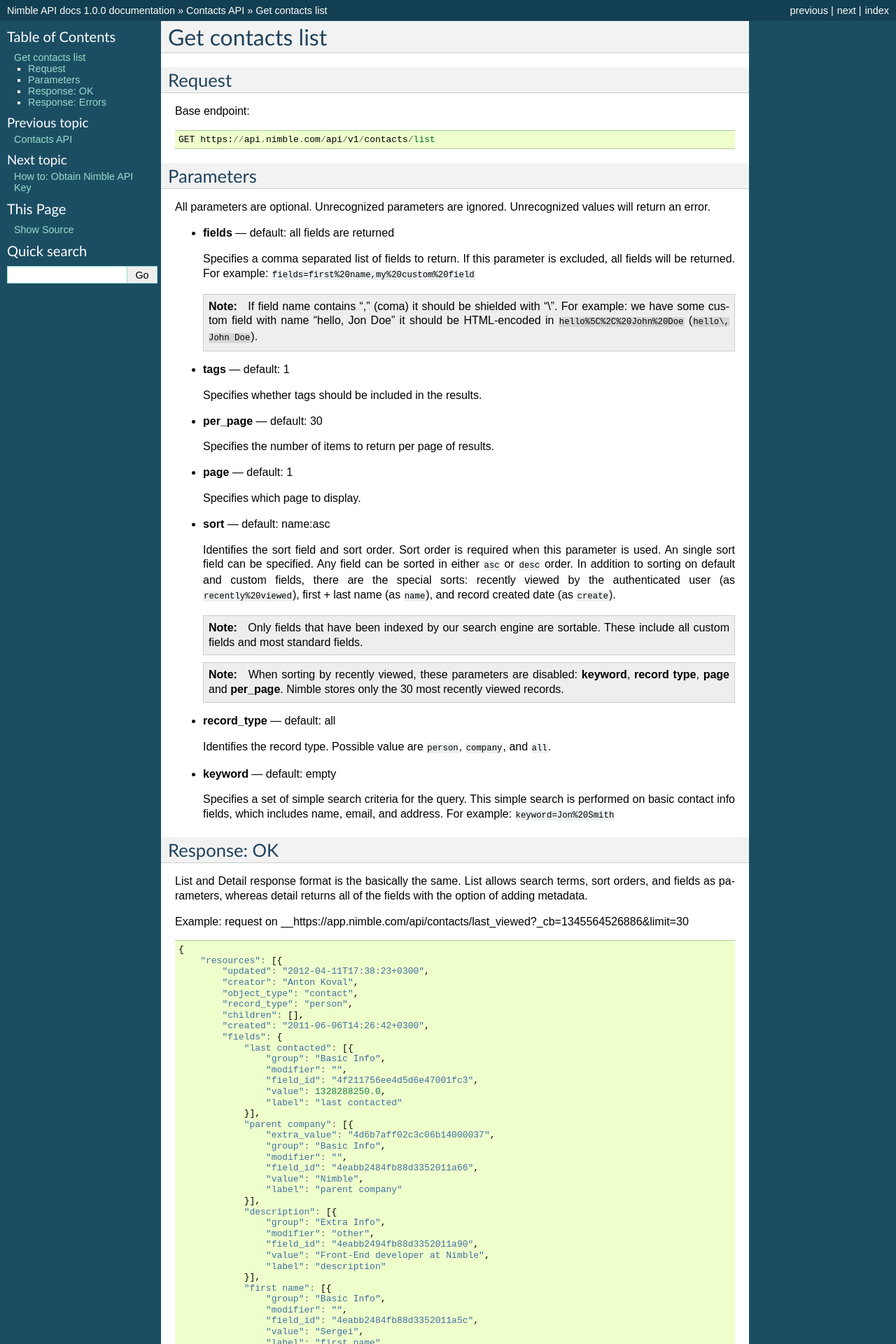
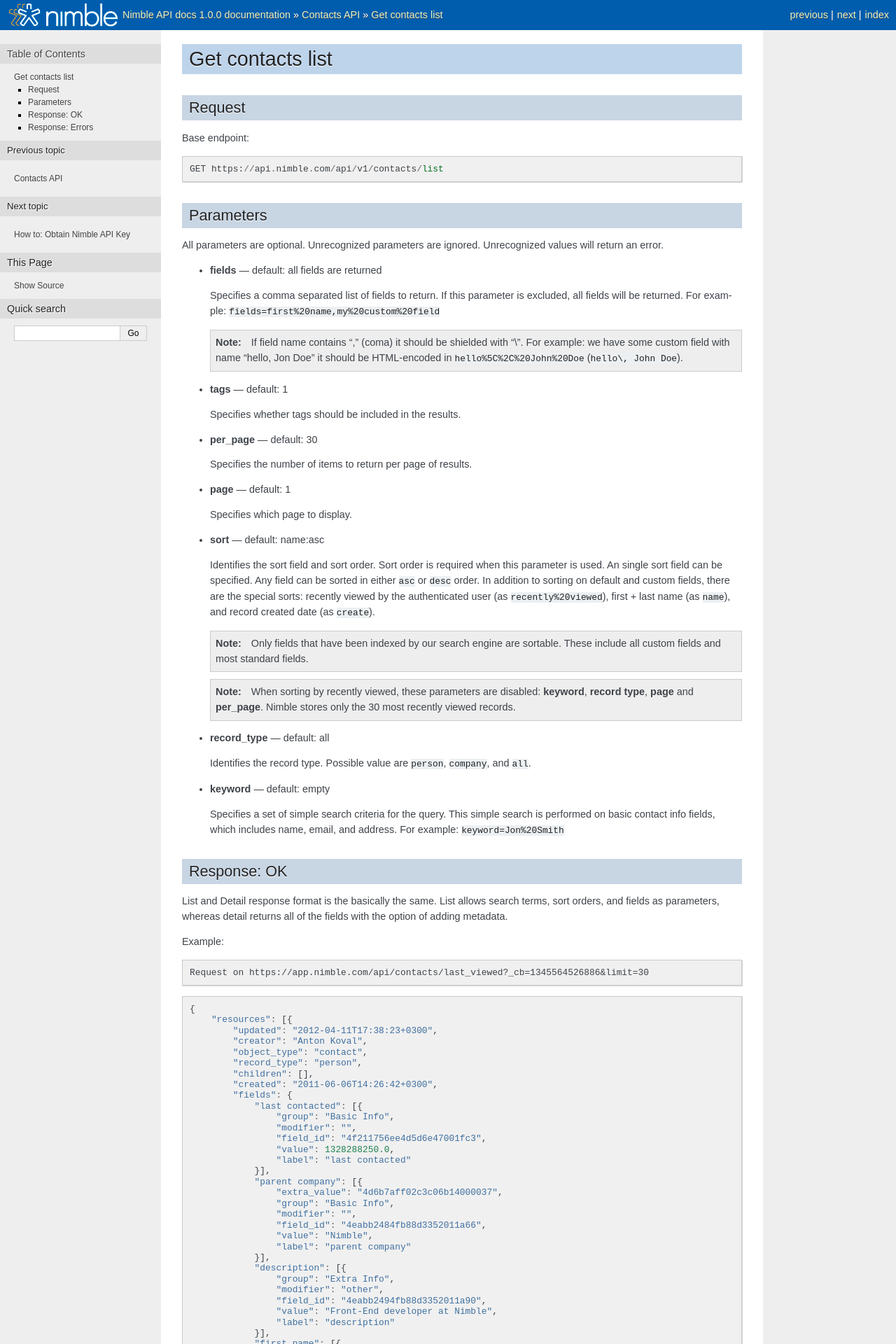
Before and after one commit to nimblecrm/api-docs, a Sphinx documentation site: the page built from docs/contacts/list.rst, in a window 1280 px wide. Shown: the top 1920 px of the page at 70% size. Built offline with Sphinx 7.4.7, drawn with Linux system fonts in a browser that asks for light colours.

Commit message:
Apply own style
Applied our own style for documentation

```diff
--- /dev/null
+++ b/docs/_static/nimble.css
@@ -0,0 +1,59 @@
+div.highlight{
+    background-color: #f0f0f0 !important;
+}
+
+div.highlight pre {
+    background-color: #f0f0f0 !important;
+}
+
+
+div.related {
+    background-color: #005dae !important;
+    padding-bottom:5px !important;
+    padding-top:5px !important;
+}
+
+
+dl.method, dl.staticmethod, dl.classmethod {
+    border-bottom:1px solid #ccc;
+}
+
+dl.class>dt {background-color:#eef;padding:5px;font-size:120%}
+
+/* ol.arabic li {margin:0;} */
+ol.arabic li .first{padding:0 !important; margin:0 !important;}
+
+a>tt {color: #005B81 !important;}
+a.reference:hover { color: white !important; background-color: #005B81; text-decoration: none !important;}
+a.reference:hover>tt {color: white !important;}
+
+p.graphviz img{margin:0 auto !important; display:block;}
+p.plantuml img{margin:0 auto !important; display:block;}
+
+
+
+/* -- index page ------------------------------------------------------------ */
+
+table.contentstable {
+    width: 90%;
+}
+
+table.contentstable p.biglink {
+    line-height: 150%;
+}
+
+a.biglink {
+    font-size: 1.3em;
+}
+
+span.linkdescr {
+    font-style: italic;
+    padding-top: 5px;
+    font-size: 90%;
+}
+
+
+
+.highlight-bash pre {
+background-color: #F0F0F0 !important;
+}
--- /dev/null
+++ b/docs/_templates/indexcontent.html
@@ -0,0 +1,175 @@
+{% extends "defindex.html" %}
+
+{% block body %}
+
+ <h1>{{ docstitle|e }}</h1>
+  <!--
+  <p>
+    Welcome! This is
+    {% block description %}the documentation for {{ project|e }}
+    {{ release|e }}{% if last_updated %}, last updated {{ last_updated|e }}{% endif %}{% endblock %}.
+  </p>
+-->
+
+{% block tables %}
+  <p><strong>Nimble Core packages:</strong></p>
+  <table class="contentstable" align="center"><tr>
+    <td width="50%">
+      <p class="biglink"><a class="biglink" href="{{ pathto("contacts/doc/index") }}">Contacts</a><br/>
+         <span class="linkdescr"> All about contacts, CRUD, imports, tagging, etc.  </span></p>
+
+      <p class="biglink"><a class="biglink" href="{{ pathto("messages/doc/index") }}">Messages</a><br/>
+         <span class="linkdescr">All about fetching e-mail, facebook, linkedin, twitter messages</span></p>
+
+      <p class="biglink"><a class="biglink" href="{{ pathto("activities/doc/index") }}">Activities</a><br/>
+         <span class="linkdescr">Working with tasks &amp; events</span></p>
+
+      <p class="biglink"><a class="biglink" href="{{ pathto("tags/doc/index") }}">Tags</a><br/>
+         <span class="linkdescr">How tagging works</span></p>
+
+      <p class="biglink"><a class="biglink" href="{{ pathto("deals/doc/index") }}">Deals</a><br/>
+         <span class="linkdescr">All about Deals</span></p>
+
+      <p class="biglink"><a class="biglink" href="{{ pathto("search/doc/index") }}">Search</a><br/>
+         <span class="linkdescr">A saga about ElasticSearch(ES)</span></p>
+
+    </td><td width="50%">
+
+
+
+      <p class="biglink"><a class="biglink" href="{{ pathto("core/doc/index") }}">Core</a><br/>
+         <span class="linkdescr">Common stuff, models, helpers, etc. </span></p>
+
+      <p class="biglink"><a class="biglink" href="{{ pathto("config/doc/index") }}">Config</a><br/>
+         <span class="linkdescr">A list of configurable parameters</span></p>
+
+      <p class="biglink"><a class="biglink" href="{{ pathto("dispatcher/doc/index") }}">Dispatcher service</a><br/>
+         <span class="linkdescr">Internal dispatcher service</span></p>
+
+      <p class="biglink"><a class="biglink" href="{{ pathto("slon/doc/index") }}">SLON service</a><br/>
+         <span class="linkdescr"><b>S</b>torage <b>L</b>ayer <b>O</b>f <b>N</b>imble</span></p>
+
+      <p class="biglink"><a class="biglink" href="{{ pathto("sync/doc/index") }}">Sync package</a><br/>
+         <span class="linkdescr">Synchronization of different stuff</span></p>
+
+      <p class="biglink"><a class="biglink" href="{{ pathto("invites/doc/index") }}">Invites package</a><br/>
+         <span class="linkdescr">Invites functionality for Nimble users</span></p>
+    </td></tr>
+  </table>
+
+
+
+   <p><strong>Integration with 3rd party systems</strong></p>
+  <table class="contentstable" align="center"><tr>
+    <td width="50%">
+        <p class="biglink"><a class="biglink" href="{{ pathto("assistly/doc/index") }}">Assitly</a><br/>
+         <span class="linkdescr"><a href="http://assistly.com">Assistly</a> customer support</span></p>
+
+        <p class="biglink"><a class="biglink" href="{{ pathto("mailchimp/doc/index") }}">Mailchimp</a><br/>
+         <span class="linkdescr"><a href="http://mailchimp.com">Mailchimp</a> email marketing</span></p>
+
+        <p class="biglink"><a class="biglink" href="{{ pathto("gmarket/doc/index") }}">Google Marketplace</a><br/>
+         <span class="linkdescr">Integration with <a href="www.google.com/enterprise/marketplace/">Google Marketplace</a>
+         </span></p>
+    </td><td width="50%">
+
+      <p class="biglink"><a class="biglink" href="{{ pathto("hubspot/doc/index") }}"> Hubspot</a><br/>
+         <span class="linkdescr"><a href="http://hubspot.com">Hubspot</a> Inbound Marketing Software  </span></p>
+
+      <p class="biglink"><a class="biglink" href="{{ pathto("wufoo/doc/index") }}">Wufoo</a><br/>
+         <span class="linkdescr"><a href="http://wufoo.com">Wufoo</a> is an online form builder</span></p>
+    </td></tr>
+  </table>
+
+
+  <p><strong>Python client for Nimble API</strong></p>
+  <table class="contentstable" align="center"><tr>
+    <td width="50%">
+      <p class="biglink"><a class="biglink" href="{{ pathto("client/doc/index") }}">API Client</a><br/>
+         <span class="linkdescr">API Client based on Tornado's SyncHTTPClient</span></p>
+
+     </td></tr>
+  </table>
+
+
+
+  <p><strong>FAQ &amp; tutorials:</strong></p>
+  <table class="contentstable" align="center"><tr>
+    <td width="50%">
+      <p class="biglink"><a class="biglink" href="{{ pathto("repository") }}">About repositories</a><br/>
+         <span class="linkdescr">Structure and maintenance of Nimble top-level repository</span>
+      </p>
+      <p class="biglink"><a class="biglink" href="{{ pathto("doctutorial") }}">Sample documentation</a><br/>
+         <span class="linkdescr">A sample of rich documentation with diagrams &amp; graphs, code, etc.</span>
+      </p>
+      <p class="biglink"><a class="biglink" href="{{ pathto("logging") }}">Logging</a><br/>
+            <span class="linkdescr">Logging guidelines &amp; how it works</span>
+      </p>
+      <p class="biglink"><a class="biglink" href="{{ pathto("api_framework") }}">API framework (Proof of concept)</a><br/>
+          <span class="linkdescr">First draft of new API framework documentation</span>
+      </p>
+
+     </td>
+
+     <td width="50%">
+
+      <p class="biglink"><a class="biglink" href="{{ pathto("vm/index") }}"> Virtual Machine</a><br/>
+         <span class="linkdescr">Nimble virtual development environment  </span></p>
+
+      <p class="biglink"><a class="biglink" href="{{ pathto("testing/index") }}"> Testing your code </a><br/>
+             <span class="linkdescr">How to write unit tests</span></p>
+
+      <p class="biglink"><a class="biglink" href="{{ pathto("celery_event_bus") }}"> Nimble Event Bus </a><br/>
+             <span class="linkdescr">How to send events across different services of Nimble</span></p>
+
+      <p class="biglink"><a class="biglink" href="{{ pathto("http_push") }}"> HTTP PUSH </a><br/>
+              <span class="linkdescr">How to send http push messages</span></p>
+
+     </td>
+
+  </tr>
+  </table>
+
+
+<p><strong>Contact Public API:</strong></p>
+<table class="contentstable" align="center"><tr>
+    <td width="50%">
+        <p class="biglink"><a class="biglink" href="{{ pathto("contacts/doc/advanced_search") }}">Advanced Search API</a><br/>
+            <span class="linkdescr">public API for advanced search</span></p>
+    </td>
+</tr>
+</table>
+
+
+  <p><strong>Indices and tables:</strong></p>
+  <table class="contentstable" align="center"><tr>
+    <td width="50%">
+      <p class="biglink"><a class="biglink" href="{{ pathto("py-modindex") }}">Global Module Index</a><br/>
+         <span class="linkdescr">quick access to all modules</span></p>
+      <p class="biglink"><a class="biglink" href="{{ pathto("genindex") }}">General Index</a><br/>
+         <span class="linkdescr">all functions, classes, terms</span></p>
+      <p class="biglink"><a class="biglink" href="{{ pathto("glossary") }}">Glossary</a><br/>
+         <span class="linkdescr">the most important terms explained</span></p>
+    </td><td width="50%">
+      <p class="biglink"><a class="biglink" href="{{ pathto("search") }}">Search page</a><br/>
+         <span class="linkdescr">search this documentation</span></p>
+      <p class="biglink"><a class="biglink" href="{{ pathto("contents") }}">Complete Table of Contents</a><br/>
+         <span class="linkdescr">lists all sections and subsections</span></p>
+    </td></tr>
+  </table>
+
+ <!--
+  <p><strong>Meta information:</strong></p>
+  <table class="contentstable" align="center"><tr>
+    <td width="50%">
+      <p class="biglink"><a class="biglink" href="{{ pathto("bugs") }}">Reporting bugs</a></p>
+      <p class="biglink"><a class="biglink" href="{{ pathto("about") }}">About the documentation</a></p>
+    </td><td width="50%">
+      <p class="biglink"><a class="biglink" href="{{ pathto("license") }}">History and License of Python</a></p>
+      <p class="biglink"><a class="biglink" href="{{ pathto("copyright") }}">Copyright</a></p>
+    </td></tr>
+  </table>
+     -->
+{% endblock %}
+
+{% endblock %}
--- /dev/null
+++ b/docs/_templates/layout.html
@@ -0,0 +1,14 @@
+{% extends "!layout.html" %}
+{% set css_files = css_files + ["_static/nimble.css"] %}
+
+{% block rootrellink %}
+        <li><img src="{{ pathto('_static/logo.png', 1) }}" alt=""
+                 style="vertical-align: middle; margin-top: -1px"/></li>
+
+        <li><a href="{{ pathto('index') }}">{{ shorttitle }}</a>{{ reldelim1 }}</li>
+{% endblock %}
+
+{% block extrahead %}
+    <link rel="shortcut icon" type="image/png" href="{{ pathto('_static/logo.png', 1) }}" />
+{{ super() }}
+{% endblock %}
--- a/docs/conf.py
+++ b/docs/conf.py
@@ -91,7 +91,7 @@
 
 # The theme to use for HTML and HTML Help pages.  See the documentation for
 # a list of builtin themes.
-html_theme = 'default'
+html_theme = 'nature'
 
 # Theme options are theme-specific and customize the look and feel of a theme
 # further.  For a list of options available for each theme, see the
@@ -128,10 +128,12 @@
 
 # If true, SmartyPants will be used to convert quotes and dashes to
 # typographically correct entities.
-#html_use_smartypants = True
+html_use_smartypants = True
 
 # Custom sidebar templates, maps document names to template names.
-#html_sidebars = {}
+html_sidebars = {
+    'index': 'indexsidebar.html'
+}
 
 # Additional templates that should be rendered to pages, maps page names to
 # template names.
@@ -171,10 +173,10 @@
 
 latex_elements = {
 # The paper size ('letterpaper' or 'a4paper').
-#'papersize': 'letterpaper',
+'papersize': 'a4paper',
 
 # The font size ('10pt', '11pt' or '12pt').
-#'pointsize': '10pt',
+'pointsize': '10pt',
 
 # Additional stuff for the LaTeX preamble.
 #'preamble': '',
@@ -189,7 +191,7 @@
 
 # The name of an image file (relative to this directory) to place at the top of
 # the title page.
-#latex_logo = None
+latex_logo = "_static/logo_pdf.png"
 
 # For "manual" documents, if this is true, then toplevel headings are parts,
 # not chapters.
--- a/docs/contacts/list.rst
+++ b/docs/contacts/list.rst
@@ -63,7 +63,9 @@
 
 List and Detail response format is the basically the same. List allows search terms, sort orders, and fields as parameters, whereas detail returns all of the fields with the option of adding metadata.
 
-Example: request on __https://app.nimble.com/api/contacts/last_viewed?_cb=1345564526886&limit=30
+Example::
+
+  Request on https://app.nimble.com/api/contacts/last_viewed?_cb=1345564526886&limit=30
 
 .. code:: javascript
 
```
Also changed, not shown: docs/_templates/indexsidebar.html (added, +27 -0 lines), docs/_static/logo.png (added), docs/_static/logo_pdf.png (added), docs/_static/logo_pdf_transparent.png (added).
